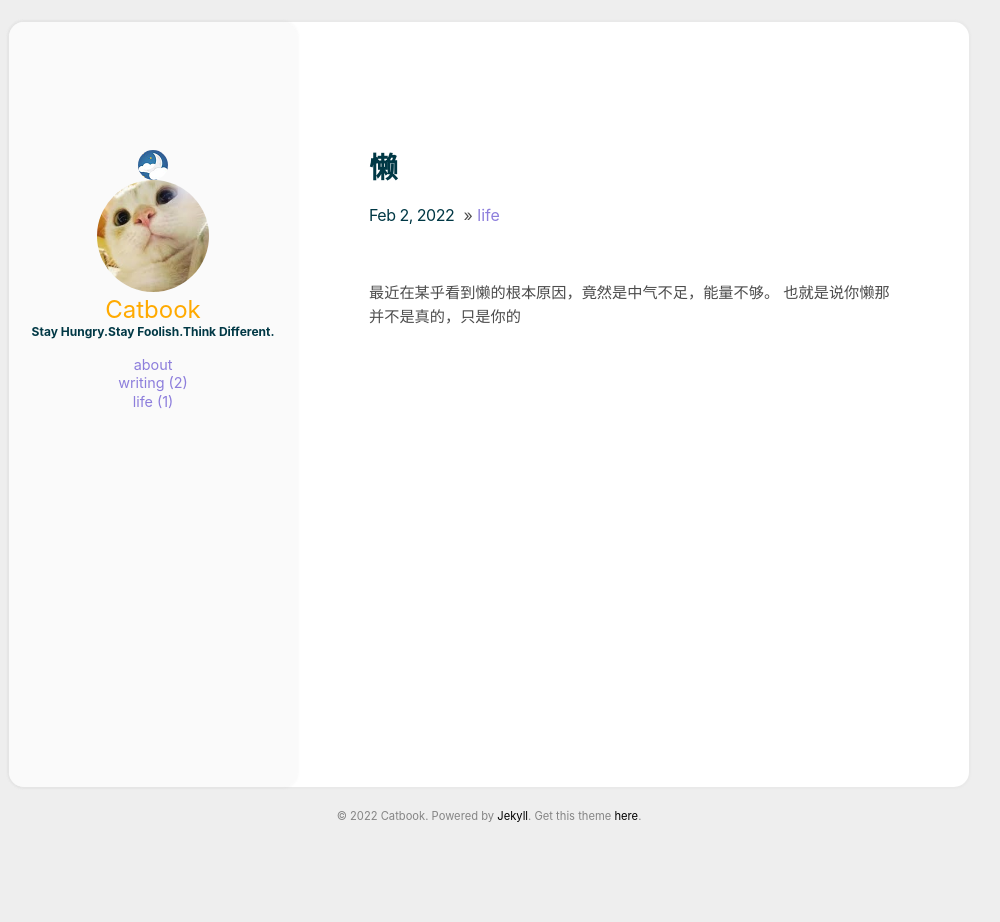
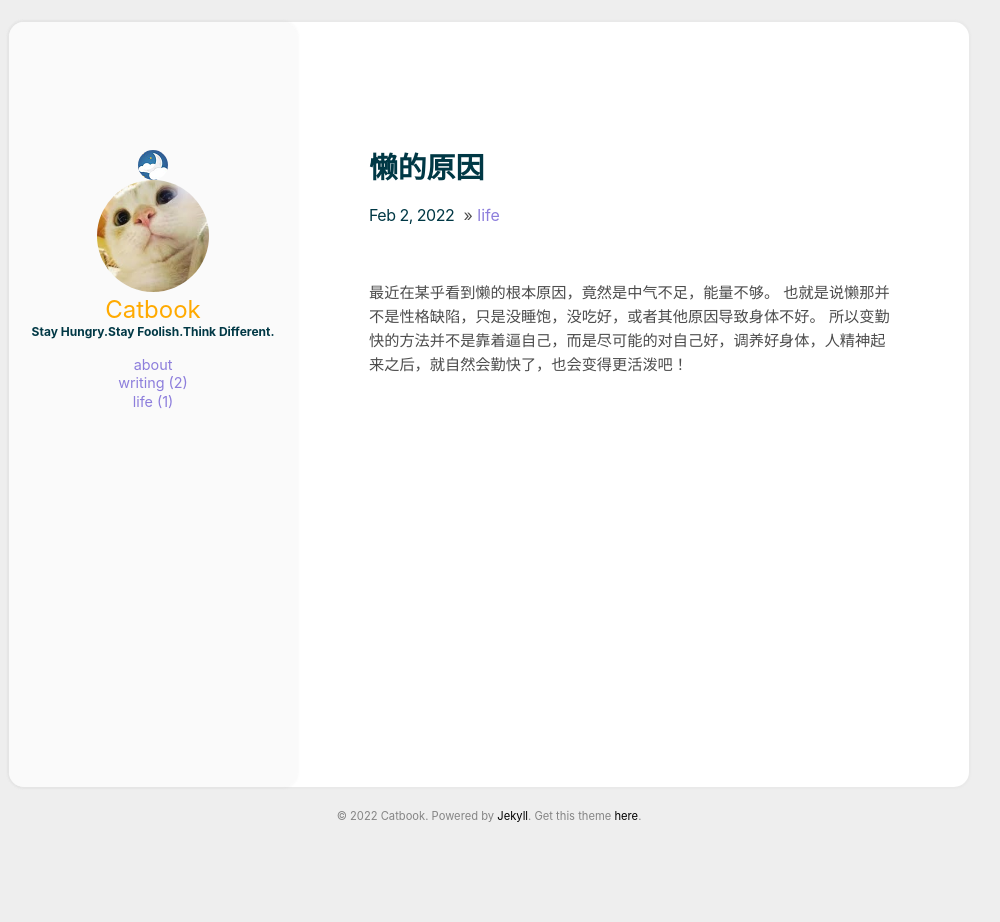
Before and after one commit to superlin2017/superlin2017.github.io, a Jekyll site: the page built from _posts/2022-02-02-lazy.md, in a window 1280 px wide. Shown: the whole page, without its empty margins (151-1151 px from the left). Built offline with Jekyll 4.4.1, drawn with Linux system fonts in a browser that asks for light colours.

Commit message:
Update 2022-02-02-lazy.md

```diff
--- a/_posts/2022-02-02-lazy.md
+++ b/_posts/2022-02-02-lazy.md
@@ -1,7 +1,8 @@
 ---
-title: 懒
+title: 懒的原因
 categories: [life]
 comments: true
 ---
 最近在某乎看到懒的根本原因，竟然是中气不足，能量不够。
-也就是说你懒那并不是真的，只是你的
+也就是说懒那并不是性格缺陷，只是没睡饱，没吃好，或者其他原因导致身体不好。
+所以变勤快的方法并不是靠着逼自己，而是尽可能的对自己好，调养好身体，人精神起来之后，就自然会勤快了，也会变得更活泼吧！
```
